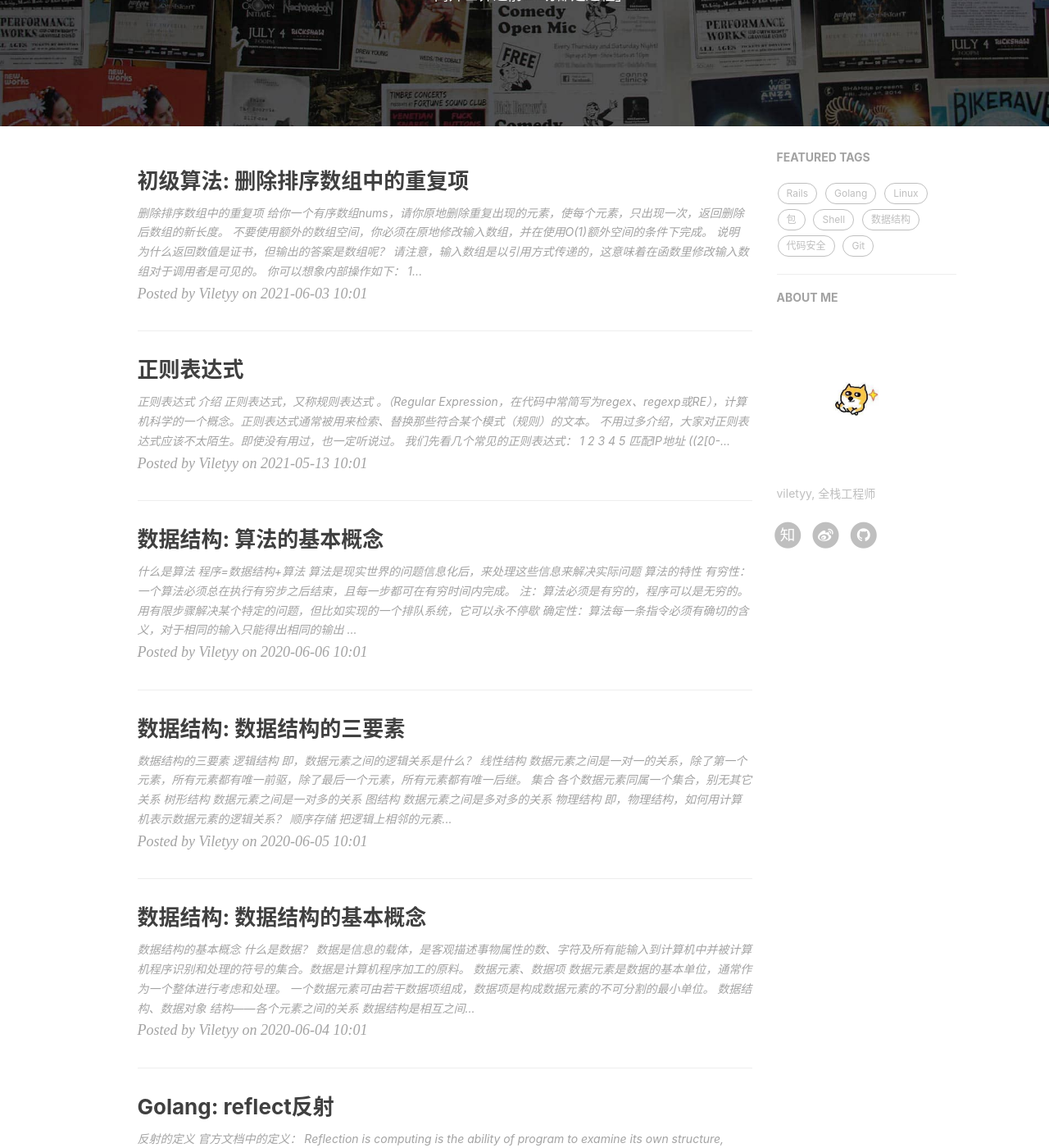
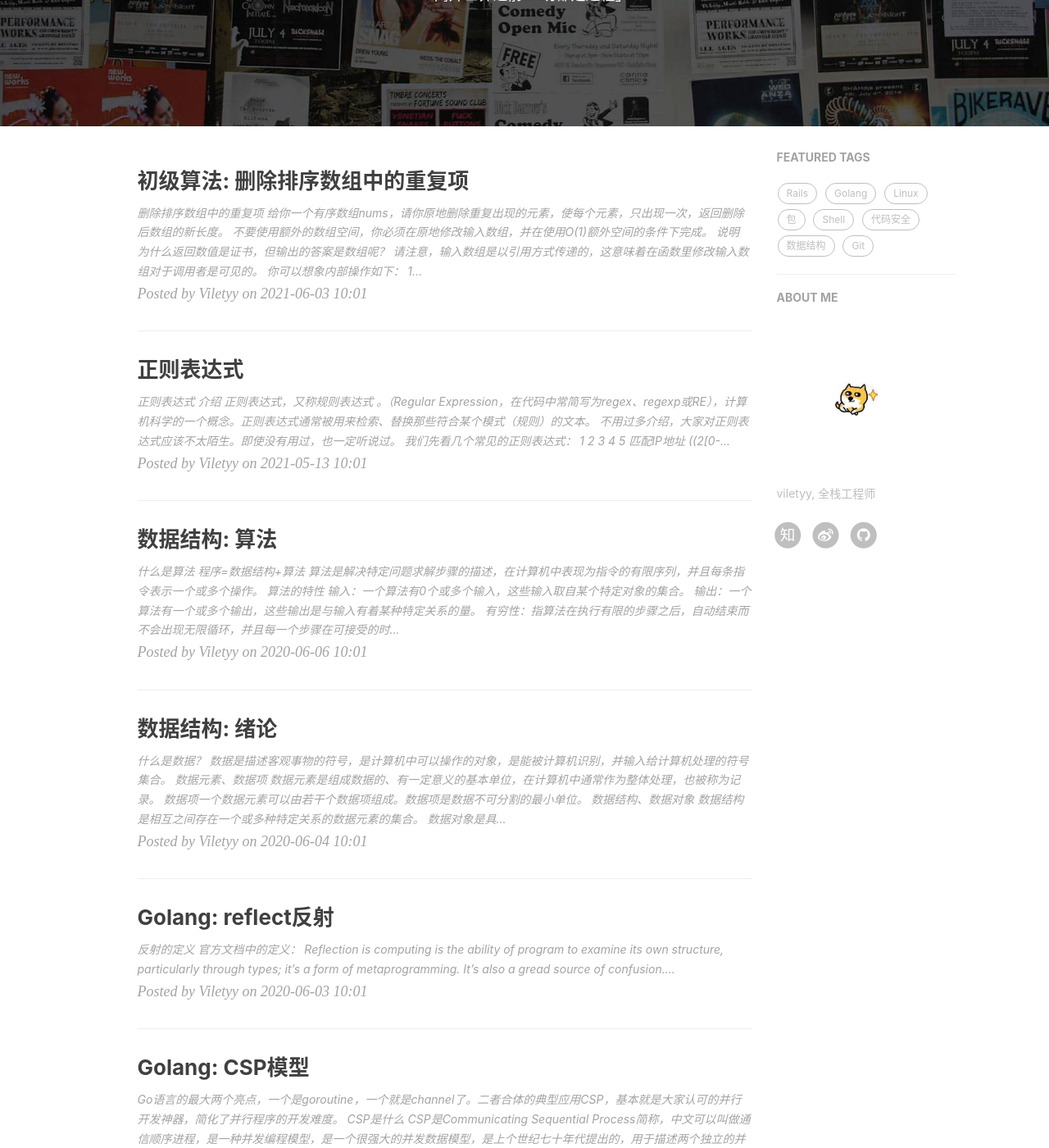
Before and after one commit to viletyy/viletyy.github.io, a Jekyll site: the page built from index.html, in a window 1280 px wide and 1400 px high, scrolled down 264 px. Shown: the whole window at 82% size. Built offline with Jekyll 4.4.1, drawn with Linux system fonts in a browser that asks for light colours; nearby versions of some CDN libraries; the list of posts is cut into pages by our own code; comment, search, counter and statistics services are not loaded; some of the changed text lies outside the part shown.

Commit message:
fix: datasruct

````diff
--- a/_posts/2020-06-04-datastruct-basic-concept.md
+++ b/_posts/2020-06-04-datastruct-basic-concept.md
@@ -1,33 +1,53 @@
 ---
 layout: post
-title: "数据结构: 数据结构的基本概念"
+title: "数据结构: 绪论"
 date:  2020-06-04 10:01:08
 author: "Viletyy"
 header-style: text
 tags:
   - 数据结构
 ---
-## 数据结构的基本概念
 ### 什么是数据？
-数据是**信息的载体**，是客观描述事物属性的数、字符及**所有能输入到计算机中并被计算机程序识别和处理的符号**的集合。数据是计算机程序加工的原料。
+**数据**是描述客观事物的符号，是计算机中可以操作的对象，是能被计算机识别，并输入给计算机处理的符号集合。
 
 ### 数据元素、数据项
-**数据元素**是数据的基本单位，通常作为一个整体进行考虑和处理。
-一个数据元素可由若干**数据项**组成，数据项是构成数据元素的不可分割的最小单位。
+**数据元素**是组成数据的、有一定意义的基本单位，在计算机中通常作为整体处理，也被称为记录。
+**数据项**一个数据元素可以由若干个数据项组成。**数据项**是数据不可分割的最小单位。
 
 ### 数据结构、数据对象
-结构——各个元素之间的关系
 **数据结构**是相互之间存在一个或多种**特定关系**的数据元素的集合。
-**数据对象**是具有**相同性质**的数据元素的集合，是一个数据的子集。
+**数据对象**是具有**相同性质**的数据元素的集合，是数据的一个子集。
 
-### 数据类型、抽象数据类型
+### 逻辑结构与物理结构
+#### 逻辑结构
+**逻辑结构**是指数据对象中数据元素之间的相互关系
+
+* 集合结构：**集合结构**中的数据元素除了同属于一个集合外，它们之间没有其它关系。
+* 线性结构：**线性结构**中的数据元素之间是一对一的关系。
+* 树形结构：**树形结构**中的数据元素之间存在一种一对多的层次关系
+* 图形结构：**图形结构**中的数据元素是多对多的关系
+
+#### 物理结构
+**物理结构**是指数据的逻辑结构在计算机中的存储形式
+
+* 顺序存储结构：**顺序存储结构**是把数据元素存放在地址连续的存储单元里，其数据之间的逻辑关系和物理关系是一致的。
+* 链式存储结构：**链式存储结构**是把数据元素存放在任意的存储单元里，这组存储单元可以是连续的，也可以是不连续的。
+
+### 抽象数据类型
 #### 数据类型
-数据类型是一个值的集合和定义在此集合的一组操作的总称。
+**数据类型**是指一组性质相同的值的集合及定义在此集合上的一些操作的总称。
 
-1. 原子类型，其值不可再分的数据类型
-2. 结构类型，其值可以再分解为若干成分（分量）的数据类型
+* 原子类型：是不可再分解的基本类型，包括整型、实型、字符型等。
+* 结构类型：由若干个类型组合而成，是可以再分解的。例如，整型数组是由若干整型数据组成的。
 
 #### 抽象数据类型
-Abstract Data Type(ADT)是抽象数据组织及与之相关的操作。
-ADT是用数学化的语言定义数据的逻辑结构、定义运算。与其具体的实现无关
-![6306d39d3c017943b7ba33f6aec85ed3.jpeg](/img/in-post/2020-06-04-datastruct-basic-concept-01.jpeg)
+**抽象**是指抽取出事物具有的普遍性的本质。
+
+Abstract Data Type(ADT)**抽象数据类型**是指一个数据模型及定义在该模型上的一组操作。
+
+**抽象数据类型**体现了程序设计中问题分解、抽象和信息隐藏的特性。
+
+
+参考资料：
+
+- [大话数据结构]()
--- a/_posts/2020-06-05-datastruct-three-element.md
+++ /dev/null
@@ -1,40 +0,0 @@
----
-layout: post
-title: "数据结构: 数据结构的三要素"
-date:  2020-06-05 10:01:08
-author: "Viletyy"
-header-style: text
-tags:
-  - 数据结构
----
-## 数据结构的三要素
-### 逻辑结构
-即，数据元素之间的逻辑关系是什么？
-#### 线性结构
-数据元素之间是一对一的关系，除了第一个元素，所有元素都有唯一前驱，除了最后一个元素，所有元素都有唯一后继。
-#### 集合
-各个数据元素同属一个集合，别无其它关系
-#### 树形结构
-数据元素之间是一对多的关系
-#### 图结构
-数据元素之间是多对多的关系
-
-### 物理结构
-即，物理结构，如何用计算机表示数据元素的逻辑关系？
-#### 顺序存储
-把逻辑上相邻的元素存储在物理地址上也相邻的存储单元中，元素之间的关系由存储单元的领接关系来体现。
-#### 链式存储
-逻辑上相邻的元素在物理位置上可以不相邻，借助指示元素存储地址的指针来表示元素之间的逻辑关系
-#### 索引存储
-在存储元素信息的同时，还建立附加的索引表。索引表中每项称为索引项，索引项的一般形式是（关键字，地址）
-#### 散列存储
-根据元素的关键字直接计算出该元素的存储地址。又称哈希（Hash）存储
-
-总结：
-
-1. 若采用顺序存储，则各个数据元素在物理上必须是连续的；若采用非顺序存储，则各个数据元素在物理上是可以离散的。
-2. 数据的存储结构会影响存储空间的分配的方便程度
-3. 数据的存储结构会影响对数据运算的速度
-
-### 数据的运算
-施加在数据上的运算包括运算的定义和实现。运算的定义是针对逻辑结构的，正对运算的功能；运算的实现是针对存储结构的，指的是运算实现的具体操作步骤。
--- a/_posts/2020-06-06-datastruct-algorithm-basic-concept.md
+++ b/_posts/2020-06-06-datastruct-algorithm-basic-concept.md
@@ -1,86 +1,82 @@
 ---
 layout: post
-title: "数据结构: 算法的基本概念"
+title: "数据结构: 算法"
 date:  2020-06-06 10:01:08
 author: "Viletyy"
 header-style: text
 tags:
   - 数据结构
 ---
-## 什么是算法
+### 什么是算法
 程序=数据结构+算法
 
-算法是现实世界的问题信息化后，来处理这些信息来解决实际问题
+**算法**是解决特定问题求解步骤的描述，在计算机中表现为指令的有限序列，并且每条指令表示一个或多个操作。
 
-## 算法的特性
+### 算法的特性
 
-1. 有穷性：一个算法必须总在执行有穷步之后结束，且每一步都可在有穷时间内完成。
-    注：算法必须是有穷的，程序可以是无穷的。
-    用有限步骤解决某个特定的问题，但比如实现的一个排队系统，它可以永不停歇
-2. 确定性：算法每一条指令必须有确切的含义，对于相同的输入只能得出相同的输出
-3. 可行性：算法描述的操作都可以通过已经实现的基本运算执行有限次来实现。
-4. 输入：一个算法有0个或多个输入，这些输入取自某个特定对象的集合。
-5. 输出：一个算法有一个或多个输出，这些输出是与输入有着某种特定关系的量。
+* 输入：一个算法有0个或多个输入，这些输入取自某个特定对象的集合。
+* 输出：一个算法有一个或多个输出，这些输出是与输入有着某种特定关系的量。
+* 有穷性：指**算法**在执行有限的步骤之后，自动结束而不会出现无限循环，并且每一个步骤在可接受的时间内完成。
+* 确定性：算法每一条指令必须有确切的含义，不会出现二义性。
+* 可行性：算法的每一步都必须是可行的，也就是说，每一步都能够通过执行有限次数完成。
 
-## “好“算法的特质
 
-1. 正确性：算法应能正确的解决求解问题
-2. 可读性：算法应具有良好的可读性，帮助人们理解
-3. 健壮性：输入非法数据时，算法能适当地作出反应或进行处理，而不会产生莫名其妙的输出结果
-4. 高效率与低存储量需求：执行速度快，时间复杂度低。不费内存，空间复杂度低。
+### 算法设计的要求
 
-## 算法效率的度量
+* 正确性：算法的正确性是指算法至少应该具有输入、输出和加工处理无歧义性、能正确反映问题的需求、能够得到问题的正确答案。
+* 可读性：算法设计的另一目的是为了便于阅读、理解和交流
+* 健壮性：当输入数据不合法时，算法也能做出相关处理，而不是产生异常或莫名其妙的结果。
+* 高效率与低存储量需求：设计算法应该尽量满足时间效率高和存储量低的需求。
 
-### 如何评估算法时间开销？
-让算法先运行，时候统计运行时间？
-存在的问题：
+### 算法效率的度量方法
+#### 事后统计方法
+**事后统计方法**这种方法主要是通过设计好的测试程序和数据，利用计算机计时器对不同算法编制的程序的运行时间进行比较，从而确定算法效率的高低。
 
-* 和机器性能有关，比如：超级计算机VS单片机
-* 和编程语言有关，越高级的语言执行效率越低，没错就是越低。
-* 和编译程序产生的机器指令质量有关
-* 有些算法是不能时候统计的，比如，导弹控制算法
+#### 事前分析估算方法
+**事前分析估算方法**在计算机程序编制前，根据统计方法对算法进行估算。
 
-评价一个算法优劣时，需要排除与算法本身无关的外界因素，能否事先估计？
+### 函数的渐进增长
+给定两个函数f(n)和g(n)，如果存在一个整数N，使得对于所有的n>N，f(n)总是比g(n)大，那么，我们说f(n)的增长渐进快于g(n)
 
-### 算法时间复杂度
+判断一个算法的效率时，函数中的常数和其它次要项常常可以忽略，而更应该关注主项（最高阶项）的阶数。
 
-实现预估算法时间开销T(n)与问题规模n的关系
+某个算法，随着n的增大，它会越来越优于另一算法，或越来越差于另一算法。
 
-#### 如何计算
+#### 算法时间复杂度
+在进行算法分析时，语句总的执行次数T(n)时关于问题规模n的函数，进而分析T(n)随n的变化情况并确定T(n)的数量级。算法的时间复杂度，也就时算法的时间量度，记作：T(n) = O(f(n))。它表示随问题规模n的增大，算法执行时间的增长率和f(n)的增长率相同，称作算法的渐进时间复杂度，简称为**时间复杂度**。其中f(n)时问题规模n的某个函数。
 
-1. 找到一个基本操作（最深层循环）
-2. 分析该基本操作的执行次数x与问题规模n的关系x=f(n)
-3. x的数量级O(x)就是算法时间复杂度T(n)
+#### 推导大O阶方法
 
-#### 常用技巧
+1. 用常数1取代运行时间中的所有加法常数
+2. 在修改后的运行次数函数中，只保留最高阶项
+3. 如果最高阶项存在且不是1，则去除与这个项相乘的常数
 
-1. 加法规则：`O(f(n)) + O(g(n)) = O(max(f(n), g(n)))`
-2. 乘法规则：`O(f(n)) * O(g(n)) = O(f(n)*g(n))`
-3. `O(1)<O(log2n)<O(n)<O(nlog2n)<O(n^2)<O(n^3)<O(2^n)<O(n!)<O(n^n)`
+#### 常见的时间复杂度
+| 执行次数函数 | 阶 | 非正式术语 |
+| --- | --- | --- |
+| 12  | O(1) | 常数阶 |
+| 2n+3 | O(n) | 线性阶 |
+| 3n^2+2n+1 | O(n^2) | 平方阶 |
+| 5log2^2+20 | O(logn) | 对数阶 |
+| 2n+3nlog2^n+19 | O(nlogn) | nlogn阶 |
+| 6n^3+2n^2+3n+4 | O(n^3) | 立方阶 |
+| 2^n | O(2^n) | 指数阶 |
 
-#### 三种复杂度
+```math
+O(1)<O(log2n)<O(n)<O(nlog2n)<O(n^2)<O(n^3)<O(2^n)<O(n!)<O(n^n)
+```
 
-1. 最坏时间复杂度：考虑输入数据“最坏“的情况
-2. 平均时间复杂度：考虑所有输入数据都等概率出现的情况
-3. 最好时机复杂度：考虑输入数据”最好“的情况
+#### 最坏情况与平均情况
+最坏情况运行时间是一种保证，那就是运行时间将不会再坏了。在应用中，这是一种最重要的需求，通常，除非特别指定，我们提到的运行时间都是最坏情况的运行时间。
 
-### 算法空间复杂度
+平均运行时间是所有情况中最有意义的，因为它是期望的运行时间。
 
-#### 普通程序中计算
+一般在没有特殊说明的情况下，都是指最坏时间复杂度。
 
-1. 找到所占空间大小与规模相关的变量
-2. 分析所占空间x与问题规模n的关系x=f(n)
-3. x的数量级O(x)就是算法空间复杂度S(n)
+#### 算法空间复杂度
+算法的空间复杂度通过计算算法所需的存储空间实现，算法空间复杂度的计算公式记做：S(n) = O(f(n)),其中，n为问题的规模，f(n)为语句关于n所占存储空间的函数。
 
-#### 递归程序中计算
 
-1. 找到递归调用的深度x与空间规模n的关系x=f(n)
-2. x的数量级O(x)就是算法空间复杂度S(n)
+参考资料：
 
-注：有的算法各层函数所需存储空间不同，分析方法略有区别
-
-#### 常用技巧
-
-1. 加法规则：`O(f(n)) + O(g(n)) = O(max(f(n), g(n))) `
-2. 乘法规则：`O(f(n)) * O(g(n)) = O(f(n) * g(n))`
-3. `O(1)<O(log2^n)<O(n)<O(nlog2^n)<O(n^2)<O(n^3)<O(2^n)<O(n!)<O(n^2)`
+- [大话数据结构]()
````
